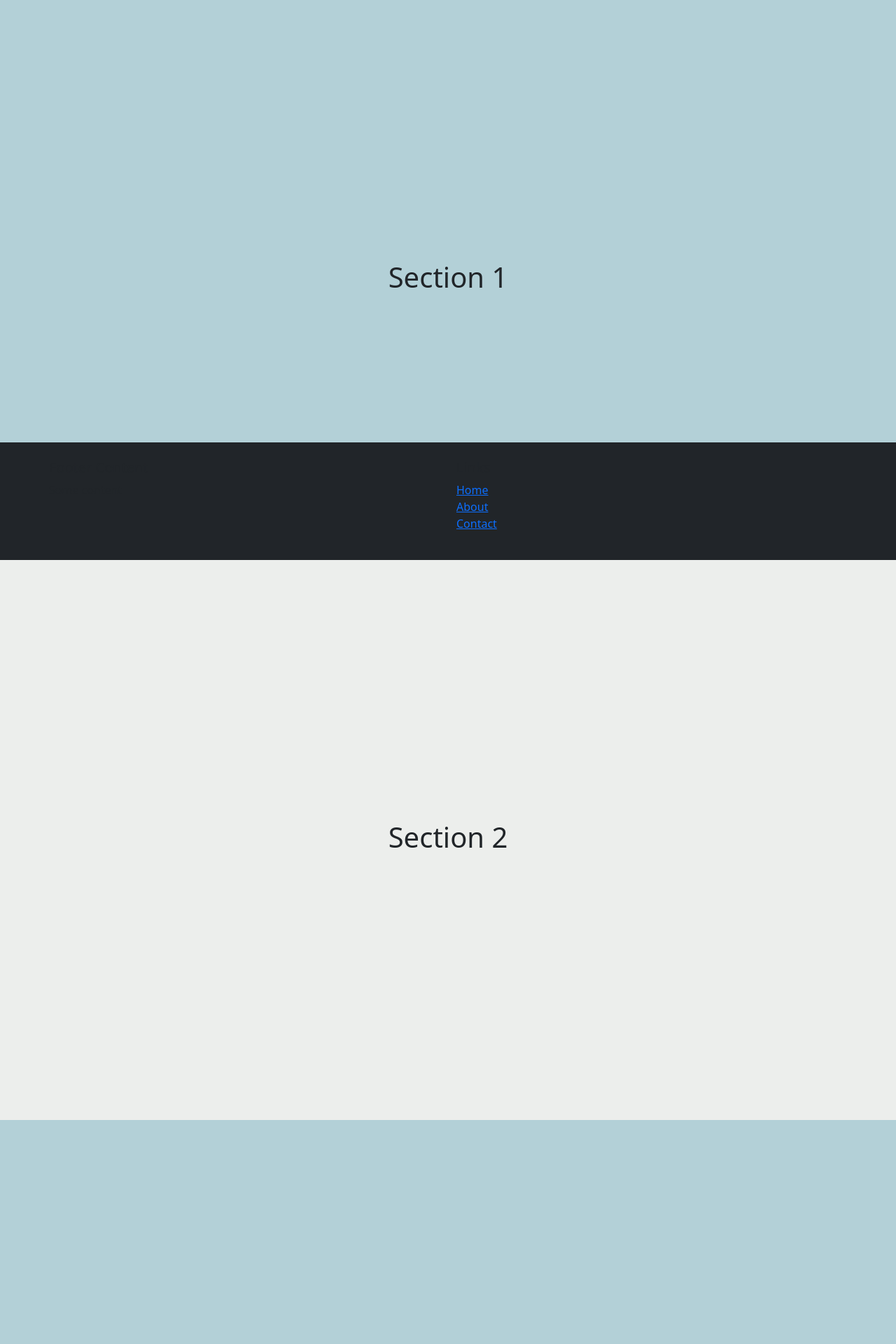
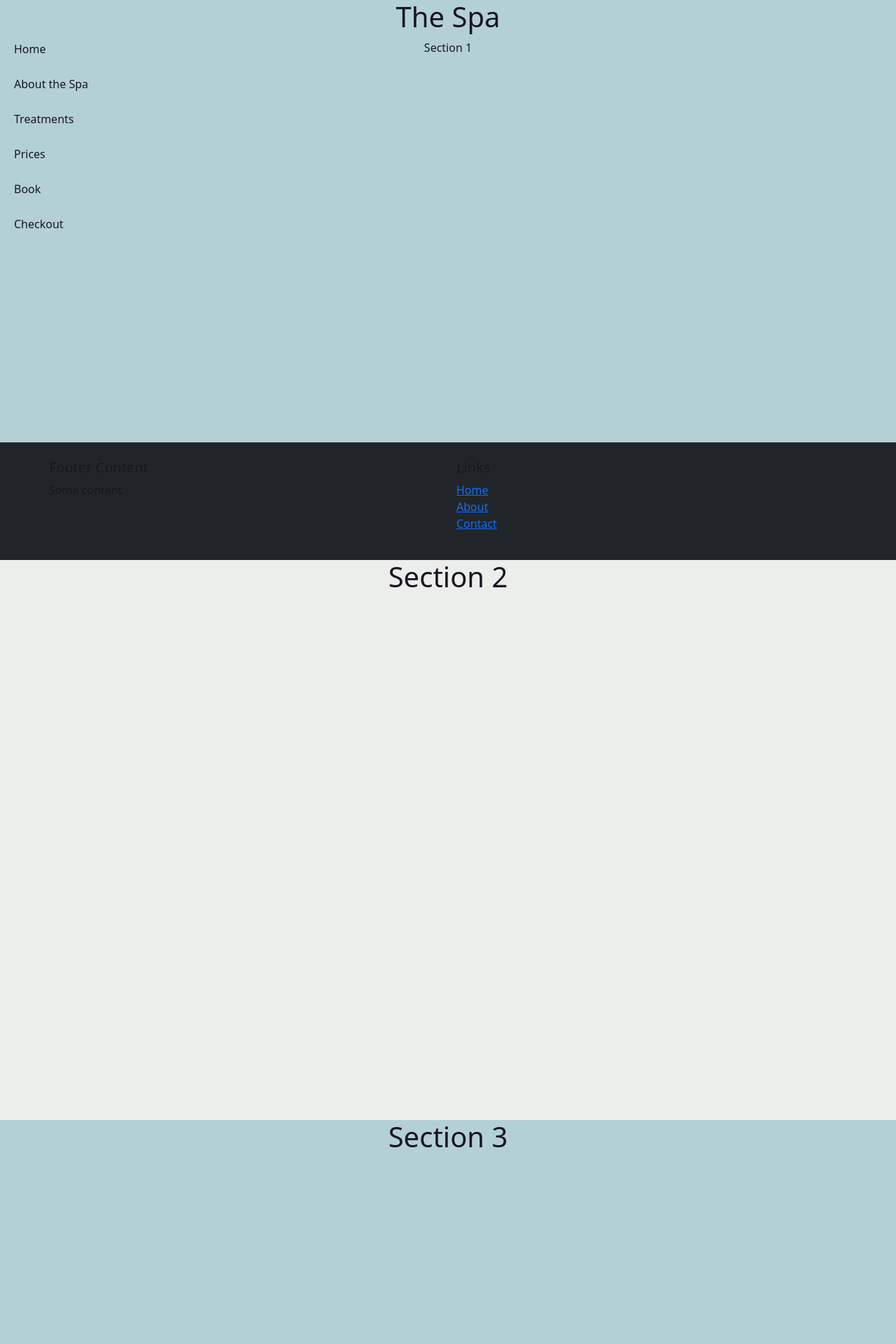
Before and after one commit to CeciliaSG/pp5_hotel_e-commerce, a Django app: page / in a window 1280 px wide. Shown: the top 1920 px of the page at 70% size. Run offline with Django 4.2, Linux system fonts and the light colour scheme.

Commit message:
Add html base for navbar and css for the navbar

```diff
--- a/home/templates/home/index.html
+++ b/home/templates/home/index.html
@@ -8,7 +8,8 @@
   <div class="section bg-landing-section bg-colour_blue">
     <div class="container">
       <div class="row">
-        <h1>Section 1</h1>
+        <h1>The Spa</h1>
+        <p>Section 1</p>
       </div>
     </div>
   </div>
@@ -24,7 +25,7 @@
   <div class="section bg-section-three bg-colour_blue">
     <div class="container">
       <div class="row">
-        <h1>Section 1</h1>
+        <h1>Section 3</h1>
       </div>
     </div>
   </div>
@@ -32,7 +33,7 @@
     <div class="section bg-section-four bg-colour-grey">
     <div class="container">
       <div class="row">
-        <h1>Section 2</h1>
+        <h1>Section 4</h1>
       </div>
     </div>
   </div>
--- a/static/css/style.css
+++ b/static/css/style.css
@@ -1,11 +1,61 @@
 * {
     margin: 0;
+    color: #191521;
 
 }
 
 html {
     height: 100%;
 
+}
+
+.bg-colour_blue {
+    background-color: #b3d0d7;
+}
+
+.bg-colour-grey {
+    background-color: #eceeec;
+}
+
+.bg-dark{
+    background-color: #191521;
+}
+
+
+/* navbar */
+
+.navbar-nav {
+    margin-top: 50px;
+    display: none;
+    position: fixed;
+    margin-left: 20px;
+}
+
+/* Style for the hamburger icon */
+.navbar-toggle {
+    cursor: pointer;
+}
+
+.navbar-nav.open {
+    display: block;
+    position: fixed;
+    top: 0;
+    left: 0;
+    width: 200px;
+    height: 100%;
+    background-color: #333;
+    /*padding: 20px;*/
+    z-index: 1000;
+}
+
+.navbar-nav li {
+    list-style-type: none;
+    margin-bottom: 10px;
+}
+
+.navbar-nav a {
+    color: #191521;
+    text-decoration: none;
 }
 
 /* Override Bootstrap's gutter spacing for containers */
@@ -27,7 +77,7 @@ html {
     height: 100vh;
     display: flex;
     justify-content: center;
-    align-items: center;
+    /*align-items: center;*/
     text-align: center;
 }
 
@@ -41,21 +91,8 @@ html {
 
 footer {
     position: fixed;
-    padding: 20px 0;
+    padding: 20px 20px;
     bottom: 0;
     width: 100%;
     z-index: 1000; /* Ensure footer appears above other content */
 }
-
-
-.bg-colour_blue {
-    background-color: #b3d0d7;
-}
-
-.bg-colour-grey {
-    background-color: #eceeec;
-}
-
-.bg-dark{
-    background-color: #191521;
-}
--- a/templates/base.html
+++ b/templates/base.html
@@ -22,13 +22,28 @@
 
 </head>
 <body>
-   <!-- <header class="container-fluid fixed-top"></header>-->
-
+  <!-- <header class="container-fluid fixed-top"></header>-->
     {% if messages %}
         <div class="message-container"></div>
     {% endif %}
 
-    {% block page_header %}{% endblock %}
+    {% block page_header %}
+      <!-- Navbar -->
+     <!--<nav class="navbar">-->
+    <div class="navbar-brand">
+        <span class="navbar-toggle" onclick="toggleNav()">
+            <i class="fas fa-bars"></i>
+    </div>
+    <ul class="navbar-nav" id="navbarNav">
+        <li class="nav-item"><a class="nav-link" href="#">Home</a></li>
+        <li class="nav-item"><a class="nav-link" href="#">About the Spa</a></li>
+        <li class="nav-item"><a class="nav-link" href="#">Treatments</a></li>
+        <li class="nav-item"><a class="nav-link" href="#">Prices</a></li>
+        <li class="nav-item"><a class="nav-link" href="#">Book</a></li>
+        <li class="nav-item"><a class="nav-link" href="#">Checkout</a></li>
+    </ul>
+</nav>
+  {% endblock %}
 
   <!-- Main Content -->
     <main style="margin: 0;">
@@ -62,8 +77,9 @@
     {% block postloadjs %}{% endblock %}
 
     {% block corejs %}
-        <script src="https://cdn.jsdelivr.net/npm/@popperjs/core@2.11.8/dist/umd/popper.min.js" integrity="sha384-I7E8VVD/ismYTF4hNIPjVp/Zjvgyol6VFvRkX/vR+Vc4jQkC+hVqc2pM8ODewa9r" crossorigin="anonymous"></script>
-        <script src="https://cdn.jsdelivr.net/npm/bootstrap@5.3.3/dist/js/bootstrap.min.js" integrity="sha384-0pUGZvbkm6XF6gxjEnlmuGrJXVbNuzT9qBBavbLwCsOGabYfZo0T0to5eqruptLy" crossorigin="anonymous"></script>
-    {% endblock %}
+      <script src="https://cdn.jsdelivr.net/npm/@popperjs/core@2.11.8/dist/umd/popper.min.js" integrity="sha384-I7E8VVD/ismYTF4hNIPjVp/Zjvgyol6VFvRkX/vR+Vc4jQkC+hVqc2pM8ODewa9r" crossorigin="anonymous"></script>
+      <script src="https://cdn.jsdelivr.net/npm/bootstrap@5.3.3/dist/js/bootstrap.min.js" integrity="sha384-0pUGZvbkm6XF6gxjEnlmuGrJXVbNuzT9qBBavbLwCsOGabYfZo0T0to5eqruptLy" crossorigin="anonymous"></script>
+      <script src="{% static 'js/script.js' %}"></script>
+     {% endblock %}
 </body>
 </html>
```
Also changed, not shown: static/js/script.js (added).
